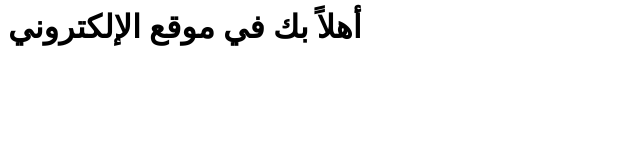
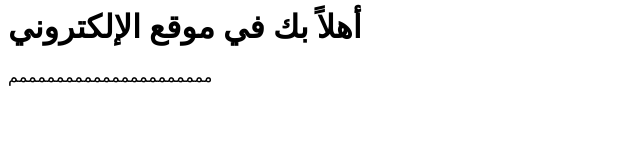
Before and after one commit to fthbgzxxwe567-creator/Wierd-thougts, a plain HTML site: page index.html in a window 1280 px wide. Shown: the whole page, without its empty margins (0-640 px from the left). Drawn offline with Linux system fonts and the light colour scheme.

Commit message:
Update index.html

```diff
--- a/index.html
+++ b/index.html
@@ -4,6 +4,7 @@
 </head>
 <body>
   <h1>أهلاً بك في موقع الإلكتروني</h1>
+  مممممممممممممممممممممم
 </body>
 
 </html>
```
